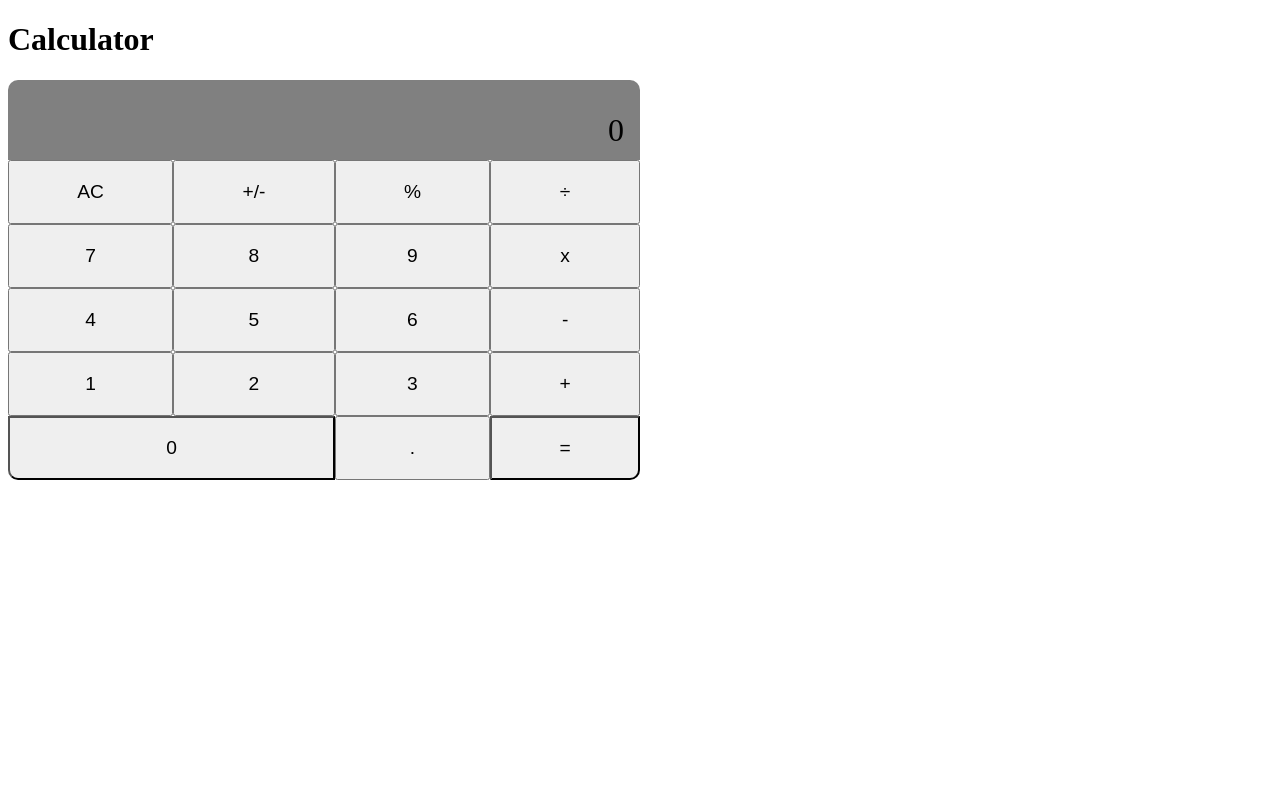
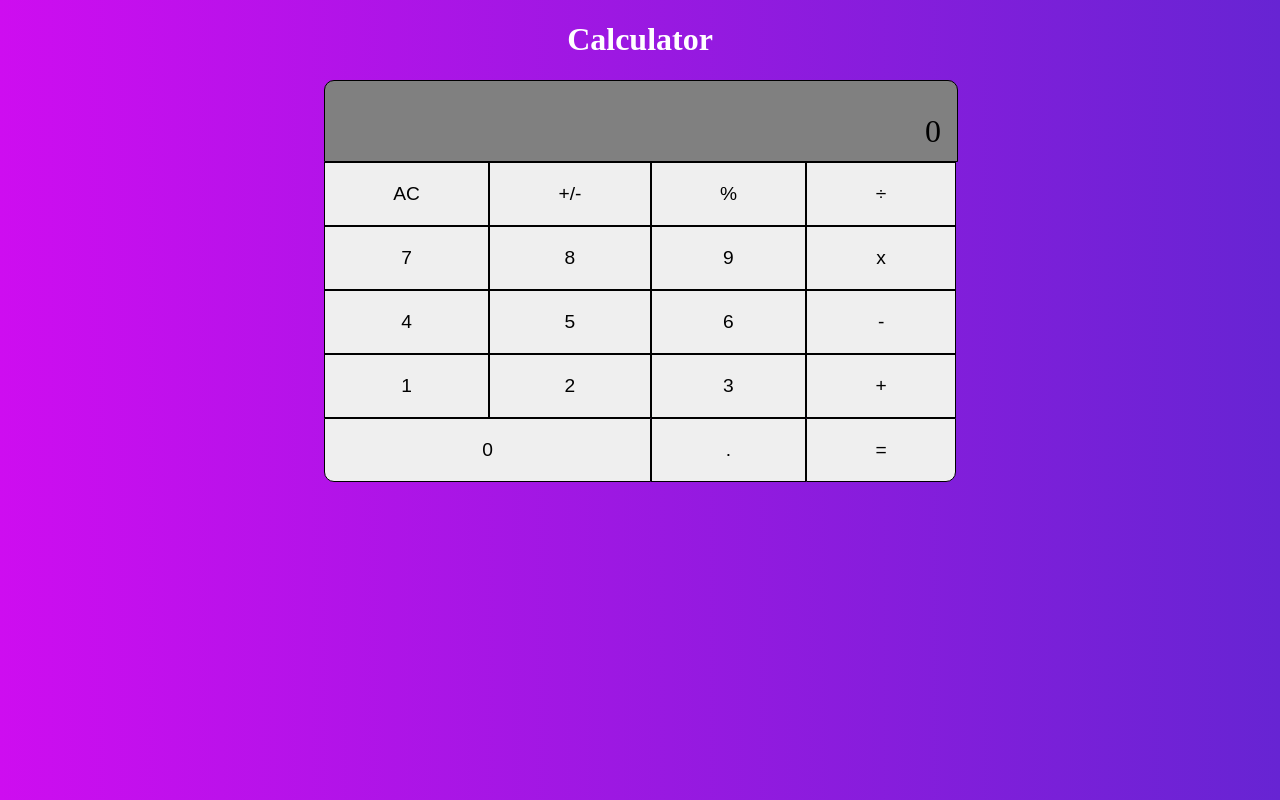
Before and after one commit to JuanThe3rd/calculator-app, a React (Create React App) app in the folder client/: page / in a window 1280 px wide. Built offline with nearby package versions, Linux system fonts and the light colour scheme.

Commit message:
adds ui design, still has bugs

```diff
--- a/client/src/index.css
+++ b/client/src/index.css
@@ -3,10 +3,13 @@
   --header: #fff;
   --link: #61dafb;
   --text: hsla(0, 0%, 100%, 0.88);
+  background-image: linear-gradient(to right, rgb(206, 13, 240) , rgb(103, 36, 211));
+  background-size: cover;
 }
 
 .title {
-
+  text-align: center;
+  color: white;
 }
 
 .ans-container {
@@ -15,6 +18,8 @@
   height: 5rem;
   border-top-right-radius: 10px;
   border-top-left-radius: 10px;
+  margin-left: 25%;
+  border: 1px solid black;
 }
 
 .equation {
@@ -37,16 +42,27 @@
   grid-template-columns: auto auto auto auto;
   width: 50%;
   height: 20rem;
+  margin-left: 25%;
 }
 
 .input {
   font-size:larger;
+  border: 1px solid black;
+}
+
+.input:hover{
+  background-color: yellow;
 }
 
 .special-input {
   width: 198%;
   font-size:larger;
   border-bottom-left-radius: 10px;
+  border: 1px solid black;
+}
+
+.special-input:hover {
+  background-color: yellow;
 }
 
 .btm-right {
```
